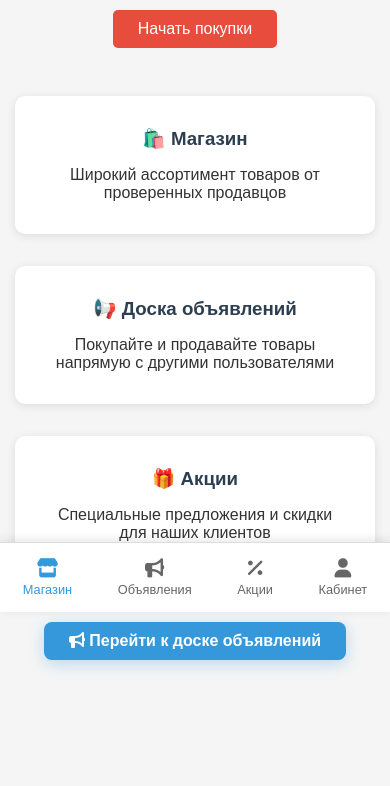
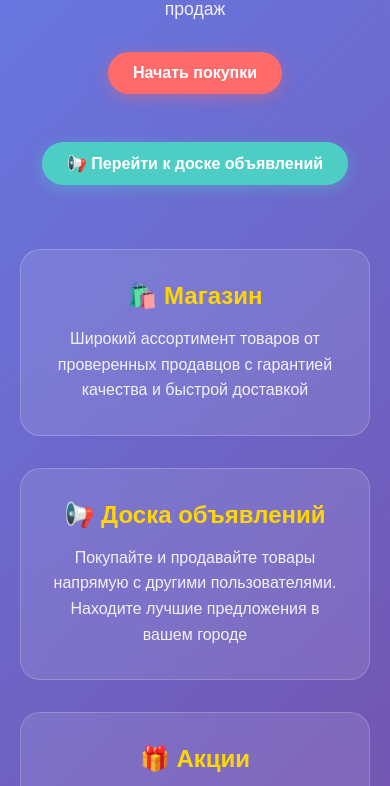
Before and after one commit to nyaganmaksimov-sys/cuim, a plain HTML site: page index.html in a window 390 px wide. Shown: the part 232-1018 px from the top of the page. Drawn offline with Linux system fonts and the light colour scheme.

Commit message:
Update index.html

```diff
--- a/index.html
+++ b/index.html
@@ -13,15 +13,19 @@
 
         body {
             font-family: Arial, sans-serif;
-            background-color: #f5f5f5;
-            color: #333;
+            background: linear-gradient(135deg, #667eea 0%, #764ba2 100%);
+            color: white;
+            min-height: 100vh;
         }
 
         .header {
-            background-color: #2c3e50;
-            color: white;
+            background: rgba(255, 255, 255, 0.1);
+            backdrop-filter: blur(10px);
             padding: 1rem 0;
-            box-shadow: 0 2px 5px rgba(0,0,0,0.1);
+            position: fixed;
+            width: 100%;
+            top: 0;
+            z-index: 1000;
         }
 
         .container {
@@ -37,8 +41,9 @@
         }
 
         .logo {
-            font-size: 1.5rem;
+            font-size: 1.8rem;
             font-weight: bold;
+            color: white;
         }
 
         .nav {
@@ -50,138 +55,105 @@
             color: white;
             text-decoration: none;
             transition: color 0.3s;
+            font-weight: 500;
         }
 
         .nav a:hover {
-            color: #3498db;
+            color: #ffd700;
         }
 
         .main-content {
-            padding: 2rem 0;
-            min-height: calc(100vh - 200px);
-        }
-
-        .hero {
+            padding: 120px 0 60px;
             text-align: center;
-            margin-bottom: 3rem;
         }
 
         .hero h1 {
-            font-size: 2.5rem;
+            font-size: 3.5rem;
             margin-bottom: 1rem;
-            color: #2c3e50;
+            text-shadow: 2px 2px 4px rgba(0,0,0,0.3);
         }
 
         .hero p {
-            font-size: 1.2rem;
-            color: #666;
+            font-size: 1.3rem;
             margin-bottom: 2rem;
+            opacity: 0.9;
         }
 
         .cta-button {
             display: inline-block;
-            background-color: #e74c3c;
+            background: #ff6b6b;
             color: white;
-            padding: 12px 30px;
+            padding: 15px 40px;
             text-decoration: none;
-            border-radius: 5px;
-            font-size: 1.1rem;
-            transition: background-color 0.3s;
+            border-radius: 50px;
+            font-size: 1.2rem;
+            font-weight: bold;
+            transition: all 0.3s ease;
+            box-shadow: 0 4px 15px rgba(255, 107, 107, 0.4);
         }
 
         .cta-button:hover {
-            background-color: #c0392b;
+            background: #ff5252;
+            transform: translateY(-3px);
+            box-shadow: 0 6px 20px rgba(255, 107, 107, 0.6);
         }
 
         .features {
             display: grid;
             grid-template-columns: repeat(auto-fit, minmax(300px, 1fr));
             gap: 2rem;
-            margin-bottom: 3rem;
+            margin: 4rem 0;
         }
 
         .feature-card {
-            background: white;
-            padding: 2rem;
-            border-radius: 10px;
-            box-shadow: 0 2px 10px rgba(0,0,0,0.1);
-            text-align: center;
+            background: rgba(255, 255, 255, 0.1);
+            backdrop-filter: blur(10px);
+            padding: 2.5rem;
+            border-radius: 20px;
+            border: 1px solid rgba(255, 255, 255, 0.2);
+            transition: transform 0.3s ease;
+        }
+
+        .feature-card:hover {
+            transform: translateY(-10px);
         }
 
         .feature-card h3 {
-            color: #2c3e50;
+            font-size: 1.5rem;
             margin-bottom: 1rem;
+            color: #ffd700;
         }
 
-        .ads-button-section {
-            text-align: center;
-            margin: 3rem 0;
+        .feature-card p {
+            line-height: 1.6;
+            opacity: 0.9;
         }
 
         .ads-button {
             display: inline-block;
-            background-color: #3498db;
+            background: #4ecdc4;
             color: white;
-            padding: 15px 40px;
+            padding: 12px 30px;
             text-decoration: none;
-            border-radius: 8px;
-            font-size: 1.2rem;
+            border-radius: 25px;
+            font-size: 1.1rem;
             font-weight: bold;
             transition: all 0.3s ease;
-            box-shadow: 0 4px 15px rgba(52, 152, 219, 0.3);
+            margin-top: 1rem;
+            box-shadow: 0 4px 15px rgba(78, 205, 196, 0.4);
         }
 
         .ads-button:hover {
-            background-color: #2980b9;
+            background: #26a69a;
             transform: translateY(-2px);
-            box-shadow: 0 6px 20px rgba(52, 152, 219, 0.4);
+            box-shadow: 0 6px 20px rgba(78, 205, 196, 0.6);
         }
 
         .footer {
-            background-color: #2c3e50;
-            color: white;
+            background: rgba(0, 0, 0, 0.2);
             text-align: center;
             padding: 2rem 0;
-            margin-top: 3rem;
-        }
-
-        /* Мобильное меню */
-        .mobile-menu {
-            display: none;
-            position: fixed;
-            bottom: 0;
-            left: 0;
-            right: 0;
-            background: white;
-            border-top: 1px solid #ddd;
-            padding: 10px 0;
-            z-index: 1000;
-            box-shadow: 0 -2px 10px rgba(0,0,0,0.1);
-        }
-
-        .mobile-nav {
-            display: flex;
-            justify-content: space-around;
-            align-items: center;
-        }
-
-        .mobile-nav-item {
-            display: flex;
-            flex-direction: column;
-            align-items: center;
-            text-decoration: none;
-            color: #666;
-            font-size: 0.8rem;
-            padding: 5px;
-        }
-
-        .mobile-nav-item i {
-            font-size: 1.2rem;
-            margin-bottom: 5px;
-        }
-
-        .mobile-nav-item.active {
-            color: #3498db;
+            margin-top: 4rem;
         }
 
         /* Адаптивность */
@@ -190,43 +162,34 @@
                 display: none;
             }
 
-            .mobile-menu {
-                display: block;
-            }
-
             .hero h1 {
-                font-size: 2rem;
+                font-size: 2.5rem;
             }
 
             .hero p {
-                font-size: 1rem;
+                font-size: 1.1rem;
             }
 
             .features {
                 grid-template-columns: 1fr;
             }
-
-            .main-content {
-                padding-bottom: 80px; /* Отступ для мобильного меню */
-            }
         }
 
         @media (max-width: 480px) {
-            .container {
-                padding: 0 15px;
-            }
-
             .hero h1 {
-                font-size: 1.8rem;
+                font-size: 2rem;
             }
 
             .cta-button, .ads-button {
-                padding: 10px 25px;
+                padding: 12px 25px;
                 font-size: 1rem;
+            }
+
+            .feature-card {
+                padding: 2rem;
             }
         }
     </style>
-    <link rel="stylesheet" href="https://cdnjs.cloudflare.com/ajax/libs/font-awesome/6.0.0/css/all.min.css">
 </head>
 <body>
     <header class="header">
@@ -250,27 +213,28 @@
                 <h1>Добро пожаловать в CuiM</h1>
                 <p>Ваш надежный партнер в мире покупок и продаж</p>
                 <a href="shop.html" class="cta-button">Начать покупки</a>
+
+                <!-- Кнопка перехода на доску объявлений -->
+                <div style="margin-top: 2rem;">
+                    <a href="ads-board.html" class="ads-button">
+                        📢 Перейти к доске объявлений
+                    </a>
+                </div>
             </section>
 
             <section class="features">
                 <div class="feature-card">
                     <h3>🛍️ Магазин</h3>
-                    <p>Широкий ассортимент товаров от проверенных продавцов</p>
+                    <p>Широкий ассортимент товаров от проверенных продавцов с гарантией качества и быстрой доставкой</p>
                 </div>
                 <div class="feature-card">
                     <h3>📢 Доска объявлений</h3>
-                    <p>Покупайте и продавайте товары напрямую с другими пользователями</p>
+                    <p>Покупайте и продавайте товары напрямую с другими пользователями. Находите лучшие предложения в вашем городе</p>
                 </div>
                 <div class="feature-card">
                     <h3>🎁 Акции</h3>
-                    <p>Специальные предложения и скидки для наших клиентов</p>
+                    <p>Специальные предложения, скидки и распродажи для наших постоянных клиентов</p>
                 </div>
-            </section>
-
-            <section class="ads-button-section">
-                <a href="ads-board.html" class="ads-button">
-                    <i class="fas fa-bullhorn"></i> Перейти к доске объявлений
-                </a>
             </section>
         </div>
     </main>
@@ -280,47 +244,5 @@
             <p>&copy; 2024 CuiM. Все права защищены.</p>
         </div>
     </footer>
-
-    <!-- Мобильное меню -->
-    <nav class="mobile-menu">
-        <div class="mobile-nav">
-            <a href="shop.html" class="mobile-nav-item">
-                <i class="fas fa-store"></i>
-                <span>Магазин</span>
-            </a>
-            <a href="ads-board.html" class="mobile-nav-item">
-                <i class="fas fa-bullhorn"></i>
-                <span>Объявления</span>
-            </a>
-            <a href="promotions.html" class="mobile-nav-item">
-                <i class="fas fa-percentage"></i>
-                <span>Акции</span>
-            </a>
-            <a href="profile.html" class="mobile-nav-item">
-                <i class="fas fa-user"></i>
-                <span>Кабинет</span>
-            </a>
-        </div>
-    </nav>
-
-    <script>
-        // Добавляем активный класс к текущей странице в мобильном меню
-        document.addEventListener('DOMContentLoaded', function() {
-            const currentPage = window.location.pathname.split('/').pop();
-            const mobileNavItems = document.querySelectorAll('.mobile-nav-item');
-
-            mobileNavItems.forEach(item => {
-                const href = item.getAttribute('href');
-                if (href === currentPage) {
-                    item.classList.add('active');
-                }
-            });
-
-            // Для главной страницы добавляем активный класс к магазину (как основному разделу)
-            if (currentPage === 'index.html' || currentPage === '') {
-                mobileNavItems[0].classList.add('active');
-            }
-        });
-    </script>
 </body>
 </html>
```
